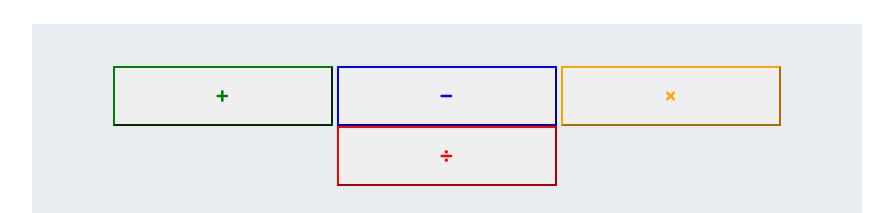
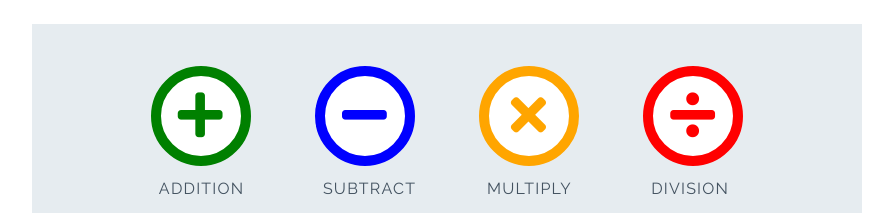
Before and after one commit to Coder731/love-maths, a plain HTML site: page index.html in a window 1280 px wide. Shown: the part 79-292 px from the top of the page, without its empty margins (193-1086 px from the left). Drawn offline with Linux system fonts and the light colour scheme.

Commit message:
Typo correction to fix operator button display

```diff
--- a/assets/css/style.css
+++ b/assets/css/style.css
@@ -111,7 +111,7 @@ body {
     transition: all 0.5s;
 }
 
-.btn--big::after {
+.btn--big::after{
     content: attr(data-type);
     font-size: 1rem;
     color: #445361;
--- a/index.html
+++ b/index.html
@@ -13,6 +13,7 @@
     <link rel='shortcut icon' type='image/x-icon' href='favicon.ico' />
     <title>Love Maths!</title>
 </head>
+
 <body>
     <h1 class="heading">
         <img class="logo" src="assets/images/logo.png" alt="logo"> Love Maths
@@ -20,16 +21,16 @@
 
     <div class="game-area">
         <div class="controls-area">
-            <button data-type="addition" class="btn btn--bid btn--green">
+            <button data-type="addition" class="btn btn--big btn--green">
                 <i class="fas fa-plus"></i>
             </button>
-            <button data-type="subtract" class="btn btn--bid btn--blue">
+            <button data-type="subtract" class="btn btn--big btn--blue">
                 <i class="fas fa-minus"></i>
             </button>
-            <button data-type="multiply" class="btn btn--bid btn--orange">
+            <button data-type="multiply" class="btn btn--big btn--orange">
                 <i class="fas fa-times"></i>
             </button>
-            <button data-type="division" class="btn btn--bid btn--red">
+            <button data-type="division" class="btn btn--big btn--red">
                 <i class="fas fa-divide"></i>
             </button>
         </div>
@@ -39,7 +40,7 @@
             <span id="operand2">0</span>
             <span>=</span>
             <p class="answer-message">Enter Answer:</p>
-            <input id ="answer-box" type="number">
+            <input id="answer-box" type="number">
         </div>
         <button data-type="submit" class="btn btn--gray">Submit Answer</button>
     </div>
```
